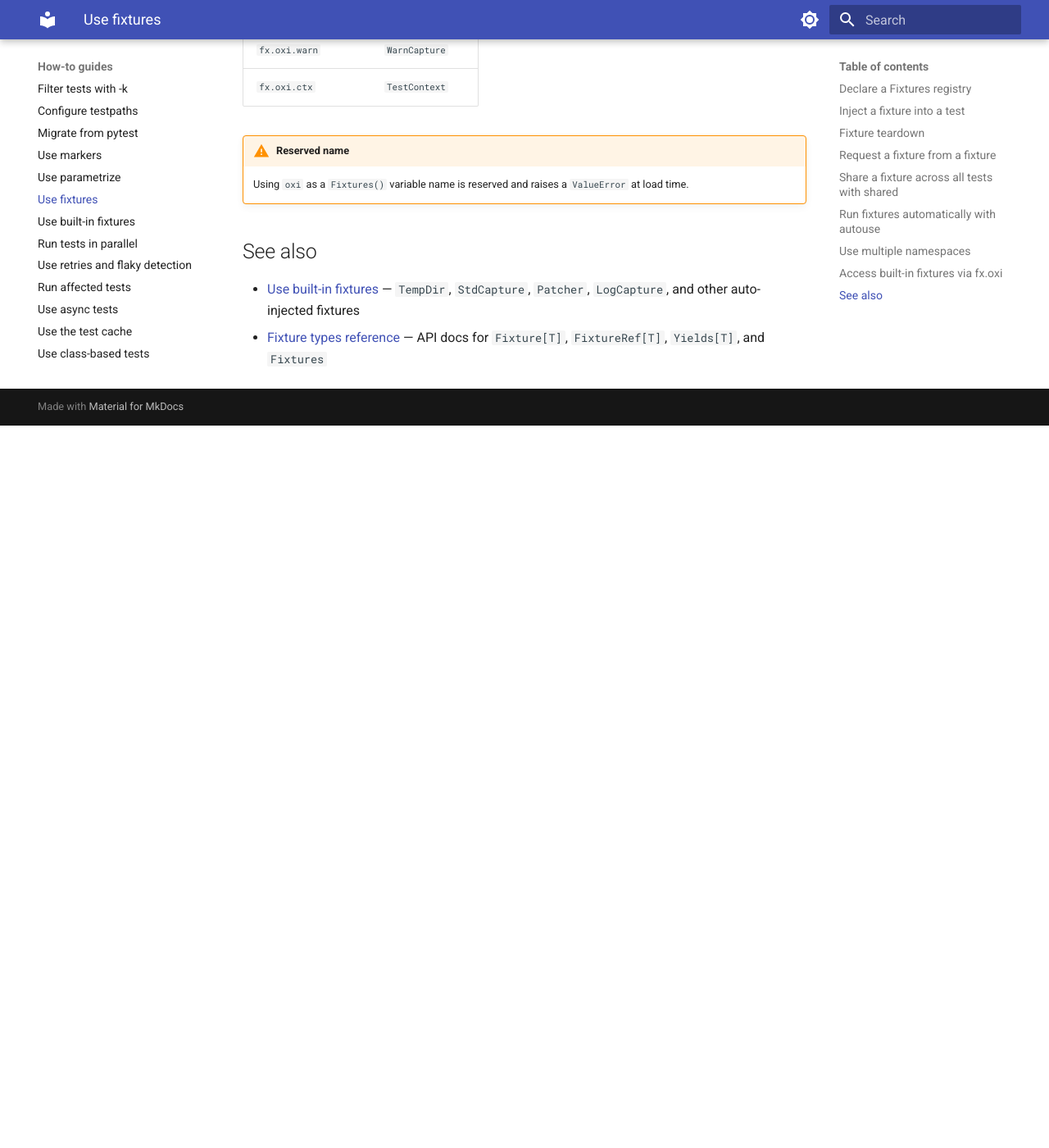
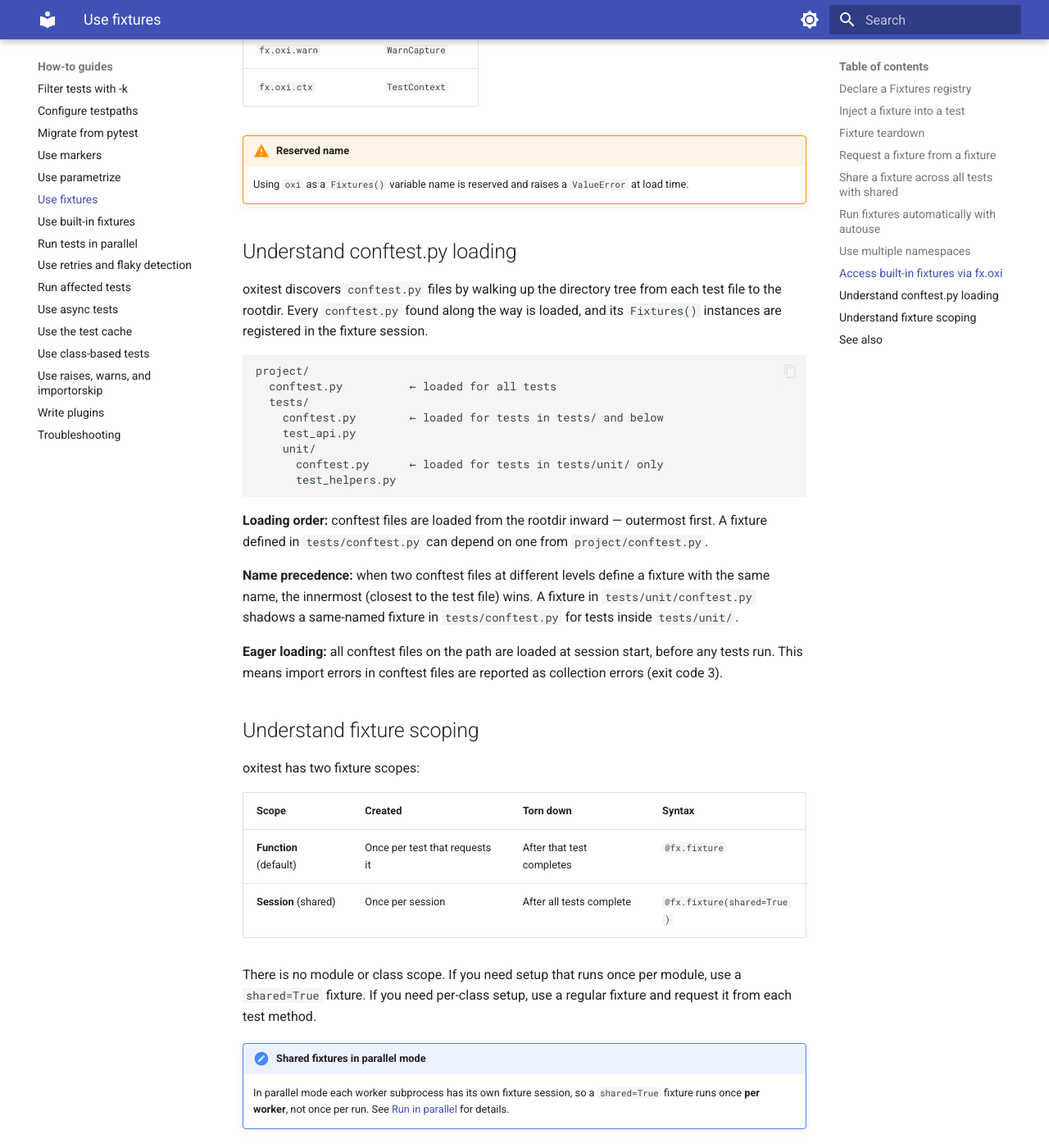
Before and after one commit to kalonji-tools/oxitest, an MkDocs documentation site: the page built from docs/src/how-to/use-fixtures.md, in a window 1280 px wide and 1400 px high, scrolled down 3555 px. Shown: the whole window at 82% size. Built offline with MkDocs 1.6.1 and Material for MkDocs 9.7.7, drawn with Linux system fonts in a browser that asks for light colours; before the commit the page ends 4074 px from its top, so only the background shows below that.

Commit message:
docs: fix bare-assert wording, add conftest/scoping docs, standardize invocation
- Clarify strict-mode bare-assert check: about missing comparison operators,
  not missing message strings. Remove == True suggestion (#494)
- Add conftest.py loading semantics section to use-fixtures.md: directory
  hierarchy, loading order, name precedence, eager loading (#492)
- Add fixture scoping section to use-fixtures.md: function vs session scope,
  no module/class scope, parallel mode caveat (#496)
- Standardize index page invocation from `python -m oxitest` to `oxitest` (#495)

Resolves #492, #494, #495, #496

Assisted-by: Claude Opus 4.6 (1M context) <noreply@anthropic.com>

````diff
--- a/docs/src/how-to/use-fixtures.md
+++ b/docs/src/how-to/use-fixtures.md
@@ -179,6 +179,55 @@ def test_export(fx: Fixtures) -> None:
     Using `oxi` as a `Fixtures()` variable name is reserved and raises a `ValueError`
     at load time.
 
+## Understand conftest.py loading
+
+oxitest discovers `conftest.py` files by walking up the directory tree from each
+test file to the rootdir. Every `conftest.py` found along the way is loaded, and
+its `Fixtures()` instances are registered in the fixture session.
+
+```text
+project/
+  conftest.py          ← loaded for all tests
+  tests/
+    conftest.py        ← loaded for tests in tests/ and below
+    test_api.py
+    unit/
+      conftest.py      ← loaded for tests in tests/unit/ only
+      test_helpers.py
+```
+
+**Loading order:** conftest files are loaded from the rootdir inward — outermost
+first. A fixture defined in `tests/conftest.py` can depend on one from
+`project/conftest.py`.
+
+**Name precedence:** when two conftest files at different levels define a fixture
+with the same name, the innermost (closest to the test file) wins. A fixture in
+`tests/unit/conftest.py` shadows a same-named fixture in `tests/conftest.py` for
+tests inside `tests/unit/`.
+
+**Eager loading:** all conftest files on the path are loaded at session start,
+before any tests run. This means import errors in conftest files are reported as
+collection errors (exit code 3).
+
+## Understand fixture scoping
+
+oxitest has two fixture scopes:
+
+| Scope | Created | Torn down | Syntax |
+|-------|---------|-----------|--------|
+| **Function** (default) | Once per test that requests it | After that test completes | `@fx.fixture` |
+| **Session** (shared) | Once per session | After all tests complete | `@fx.fixture(shared=True)` |
+
+There is no module or class scope. If you need setup that runs once per module,
+use a `shared=True` fixture. If you need per-class setup, use a regular fixture
+and request it from each test method.
+
+!!! note "Shared fixtures in parallel mode"
+    In parallel mode each worker subprocess has its own fixture session, so a
+    `shared=True` fixture runs once **per worker**, not once per run. See
+    [Run in parallel](run-in-parallel.md#understand-session-scoped-fixture-behaviour-in-parallel-runs)
+    for details.
+
 ## See also
 
 - [Use built-in fixtures](use-builtin-fixtures.md) — `TempDir`, `StdCapture`, `Patcher`, `LogCapture`, and other auto-injected fixtures
````
Also changed, not shown: docs/src/explanation/strict-mode.md (+9 -6 lines), docs/src/index.md (+1 -1 lines), docs/src/reference/errors.md (+7 -3 lines).
